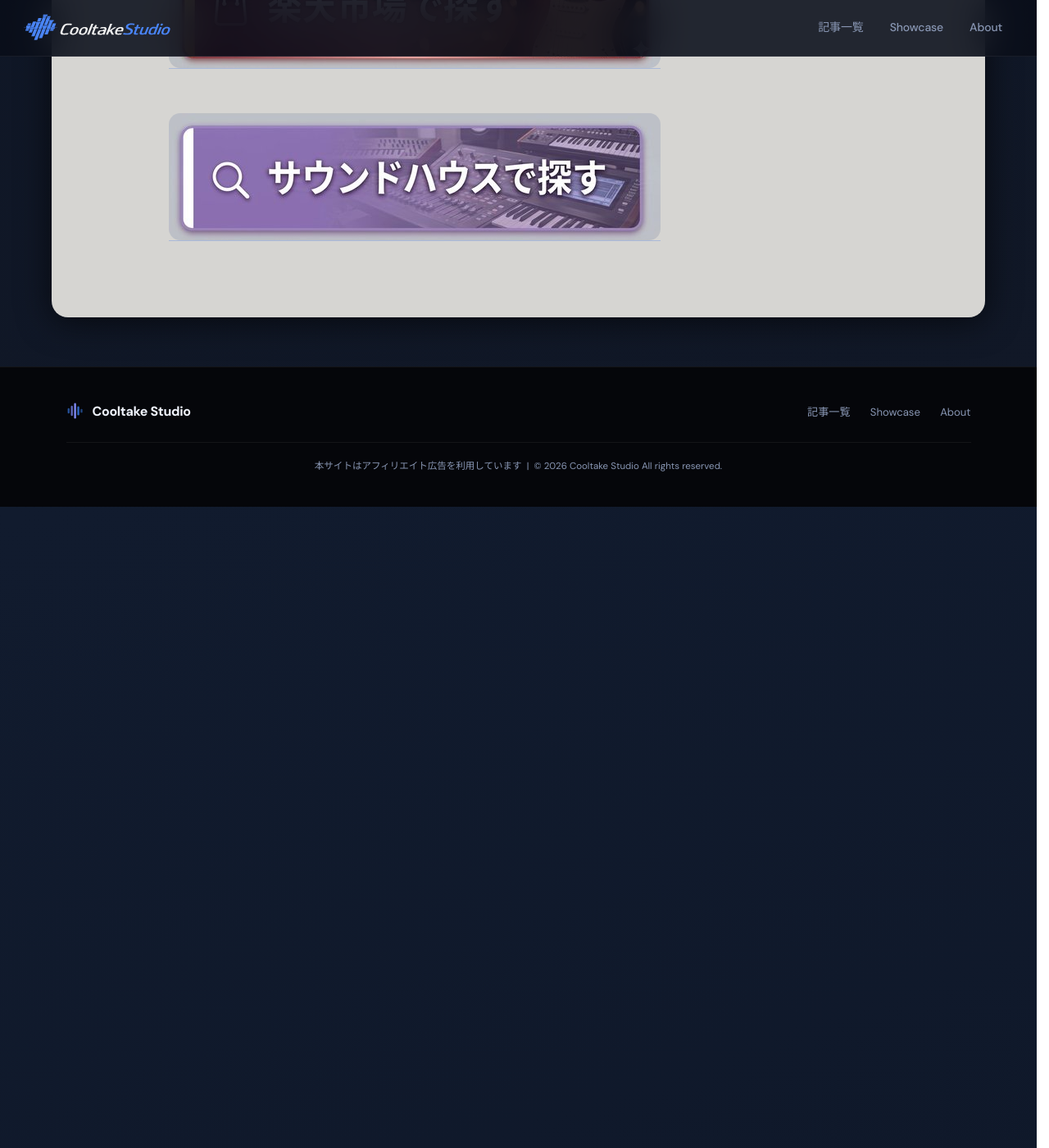
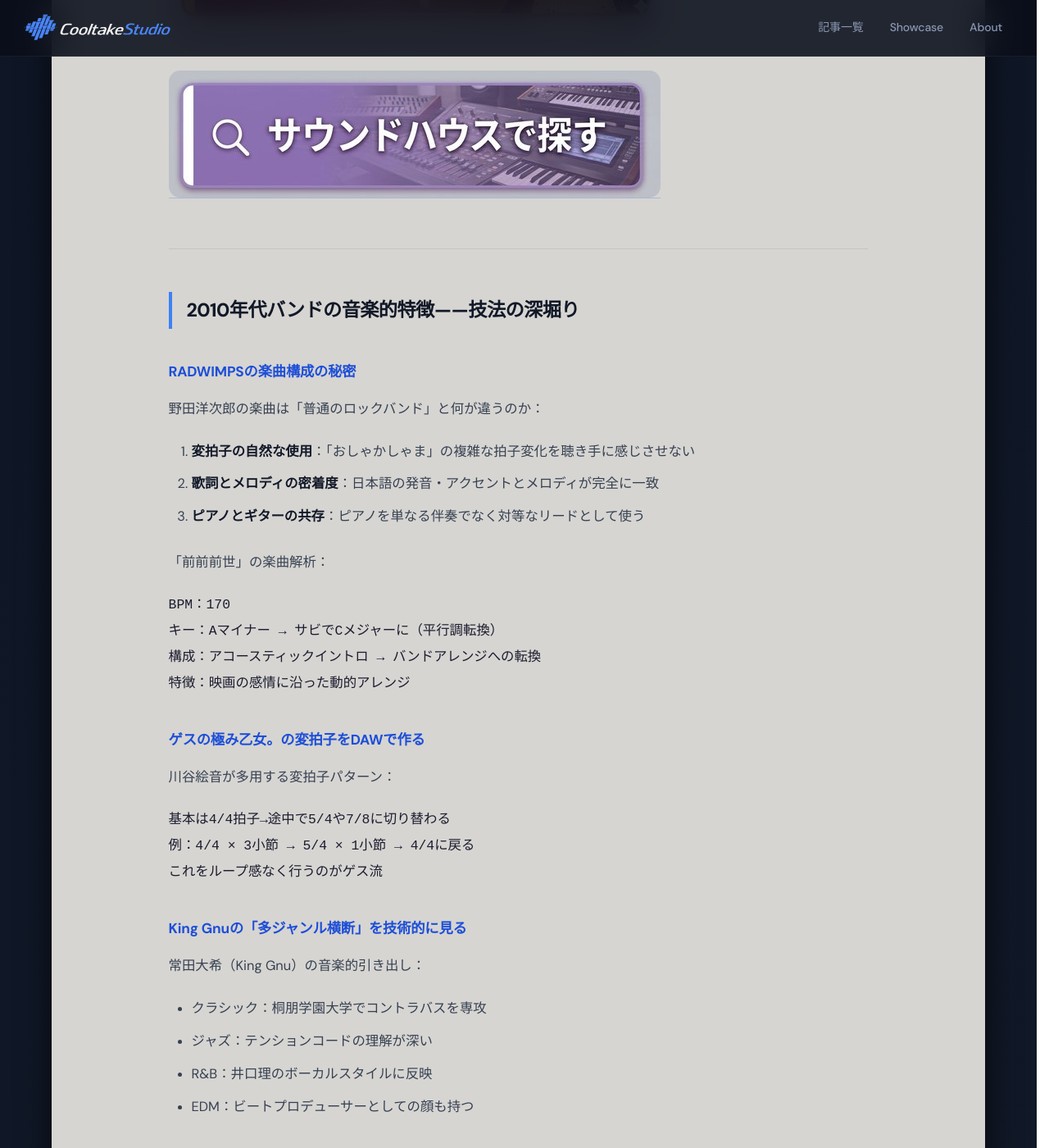
Before and after one commit to cooltake/cooltake-staging, a Jekyll site: the page built from _posts/2026-05-31-japan-music-14-2010s-band.md, in a window 1280 px wide and 1400 px high, scrolled down 4814 px. Shown: the whole window at 82% size. Built offline with Jekyll 4.4.1, drawn with Linux system fonts in a browser that asks for light colours; some web fonts are replaced; some of the changed text lies outside the part shown.

Commit message:
fix: fix affiliate links and add deep-dive content to japan music series

````diff
--- a/_posts/2026-05-31-japan-music-14-2010s-band.md
+++ b/_posts/2026-05-31-japan-music-14-2010s-band.md
@@ -118,21 +117,58 @@
 ### 関連アルバム・CDを探す
 
 <div style="margin:1.5rem 0;">
-<a href="https://hb.afl.rakuten.co.jp/ichiba/2c3fa5a0.94ef6741.2c3fa5a1.98b5e1ce/?pc=https%3A//search.rakuten.co.jp/search/mall/RADWIMPS%2B%E6%98%9F%E9%87%8E%E6%BA%90%2B%E3%82%B2%E3%82%B9%E3%81%AE%E6%A5%B5%E3%81%BF%E4%B9%99%E5%A5%B3%2BCD/" rel="nofollow" referrerpolicy="no-referrer-when-downgrade" style="display:inline-block;text-decoration:none;margin:.6rem 0;"><img src="/assets/images/btn-rakuten.jpg" alt="楽天市場で探す" width="600" height="155" style="max-width:100%;height:auto;border-radius:14px;display:block;"></a>
+<a href="https://hb.afl.rakuten.co.jp/ichiba/54518dd8.3792440a.54518dd9.03b99be4/?pc=https%3A//search.rakuten.co.jp/search/mall/RADWIMPS%2B%E6%98%9F%E9%87%8E%E6%BA%90%2B%E3%82%B2%E3%82%B9%E3%81%AE%E6%A5%B5%E3%81%BF%E4%B9%99%E5%A5%B3%2BCD/" rel="nofollow" referrerpolicy="no-referrer-when-downgrade" style="display:inline-block;text-decoration:none;margin:.6rem 0;"><img src="/assets/images/btn-rakuten.jpg" alt="楽天市場で探す" width="600" height="155" style="max-width:100%;height:auto;border-radius:14px;display:block;"></a>
 </div>
 
 ### 関連書籍・教則本を探す
 
 <div style="margin:1.5rem 0;">
-<a href="https://hb.afl.rakuten.co.jp/ichiba/2c3fa5a0.94ef6741.2c3fa5a1.98b5e1ce/?pc=https%3A//search.rakuten.co.jp/search/mall/%E3%82%AE%E3%82%BF%E3%83%BC%2B%E3%83%90%E3%83%B3%E3%83%89%E3%82%B9%E3%82%B3%E3%82%A2%2B%E6%95%99%E5%89%87%E6%9C%AC/" rel="nofollow" referrerpolicy="no-referrer-when-downgrade" style="display:inline-block;text-decoration:none;margin:.6rem 0;"><img src="/assets/images/btn-rakuten.jpg" alt="楽天市場で探す" width="600" height="155" style="max-width:100%;height:auto;border-radius:14px;display:block;"></a>
+<a href="https://hb.afl.rakuten.co.jp/ichiba/54518dd8.3792440a.54518dd9.03b99be4/?pc=https%3A//search.rakuten.co.jp/search/mall/%E3%82%AE%E3%82%BF%E3%83%BC%2B%E3%83%90%E3%83%B3%E3%83%89%E3%82%B9%E3%82%B3%E3%82%A2%2B%E6%95%99%E5%89%87%E6%9C%AC/" rel="nofollow" referrerpolicy="no-referrer-when-downgrade" style="display:inline-block;text-decoration:none;margin:.6rem 0;"><img src="/assets/images/btn-rakuten.jpg" alt="楽天市場で探す" width="600" height="155" style="max-width:100%;height:auto;border-radius:14px;display:block;"></a>
 </div>
 
 ### 関連機材・楽器を探す
 
 <div style="margin:1.5rem 0;">
-<a href="https://hb.afl.rakuten.co.jp/ichiba/2c3fa5a0.94ef6741.2c3fa5a1.98b5e1ce/?pc=https%3A//search.rakuten.co.jp/search/mall/%E3%82%A8%E3%83%AC%E3%82%AD%E3%82%AE%E3%82%BF%E3%83%BC%2B%E3%82%AA%E3%83%BC%E3%83%87%E3%82%A3%E3%82%AA%E3%82%A4%E3%83%B3%E3%82%BF%E3%83%BC%E3%83%95%E3%82%A7%E3%83%BC%E3%82%B9%2BFocusrite/" rel="nofollow" referrerpolicy="no-referrer-when-downgrade" style="display:inline-block;text-decoration:none;margin:.6rem 0;"><img src="/assets/images/btn-rakuten.jpg" alt="楽天市場で探す" width="600" height="155" style="max-width:100%;height:auto;border-radius:14px;display:block;"></a>
+<a href="https://hb.afl.rakuten.co.jp/ichiba/54518dd8.3792440a.54518dd9.03b99be4/?pc=https%3A//search.rakuten.co.jp/search/mall/%E3%82%A8%E3%83%AC%E3%82%AD%E3%82%AE%E3%82%BF%E3%83%BC%2B%E3%82%AA%E3%83%BC%E3%83%87%E3%82%A3%E3%82%AA%E3%82%A4%E3%83%B3%E3%82%BF%E3%83%BC%E3%83%95%E3%82%A7%E3%83%BC%E3%82%B9%2BFocusrite/" rel="nofollow" referrerpolicy="no-referrer-when-downgrade" style="display:inline-block;text-decoration:none;margin:.6rem 0;"><img src="/assets/images/btn-rakuten.jpg" alt="楽天市場で探す" width="600" height="155" style="max-width:100%;height:auto;border-radius:14px;display:block;"></a>
 </div>
 
 <div style="margin:1.5rem 0;">
-<a href="https://h.accesstrade.net/sp/cc?rk=0100pdhv00n9hy" rel="nofollow" referrerpolicy="no-referrer-when-downgrade" style="display:inline-block;text-decoration:none;margin:.6rem 0;"><img src="/assets/images/btn-soundhouse.jpg" alt="サウンドハウスで探す" width="600" height="155" style="max-width:100%;height:auto;border-radius:14px;display:block;"></a>
+<a href="https://h.accesstrade.net/sp/cc?rk=0100pdhv00n9hy&url=https%3A%2F%2Fwww.soundhouse.co.jp%2Fsearch%2Findex%3Fs_category_cd%3D130%26s_maker_cd%3D%26s_search_all%3D%26s_ord%3D" rel="nofollow" referrerpolicy="no-referrer-when-downgrade" style="display:inline-block;text-decoration:none;margin:.6rem 0;"><img src="/assets/images/btn-soundhouse.jpg" alt="サウンドハウスで探す" width="600" height="155" style="max-width:100%;height:auto;border-radius:14px;display:block;"></a>
 </div>
+---
+
+## 2010年代バンドの音楽的特徴——技法の深堀り
+
+### RADWIMPSの楽曲構成の秘密
+
+野田洋次郎の楽曲は「普通のロックバンド」と何が違うのか：
+
+1. **変拍子の自然な使用**：「おしゃかしゃま」の複雑な拍子変化を聴き手に感じさせない
+2. **歌詞とメロディの密着度**：日本語の発音・アクセントとメロディが完全に一致
+3. **ピアノとギターの共存**：ピアノを単なる伴奏でなく対等なリードとして使う
+
+「前前前世」の楽曲解析：
+```
+BPM：170
+キー：Aマイナー → サビでCメジャーに（平行調転換）
+構成：アコースティックイントロ → バンドアレンジへの転換
+特徴：映画の感情に沿った動的アレンジ
+```
+
+### ゲスの極み乙女。の変拍子をDAWで作る
+
+川谷絵音が多用する変拍子パターン：
+
+```
+基本は4/4拍子→途中で5/4や7/8に切り替わる
+例：4/4 × 3小節 → 5/4 × 1小節 → 4/4に戻る
+これをループ感なく行うのがゲス流
+```
+
+### King Gnuの「多ジャンル横断」を技術的に見る
+
+常田大希（King Gnu）の音楽的引き出し：
+- クラシック：桐朋学園大学でコントラバスを専攻
+- ジャズ：テンションコードの理解が深い
+- R&B：井口理のボーカルスタイルに反映
+- EDM：ビートプロデューサーとしての顔も持つ
````
Also changed, not shown: other parts of _posts/2026-05-31-japan-music-14-2010s-band.md (+0 -1 lines).
